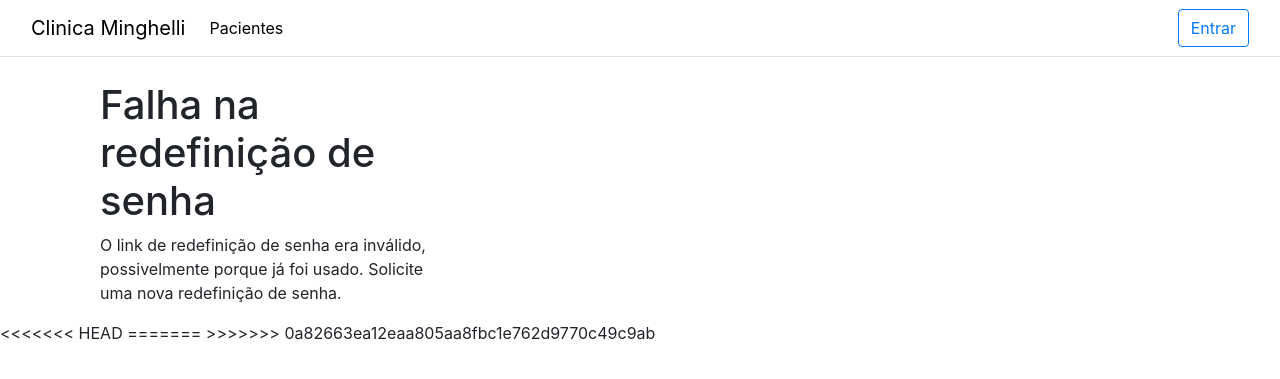
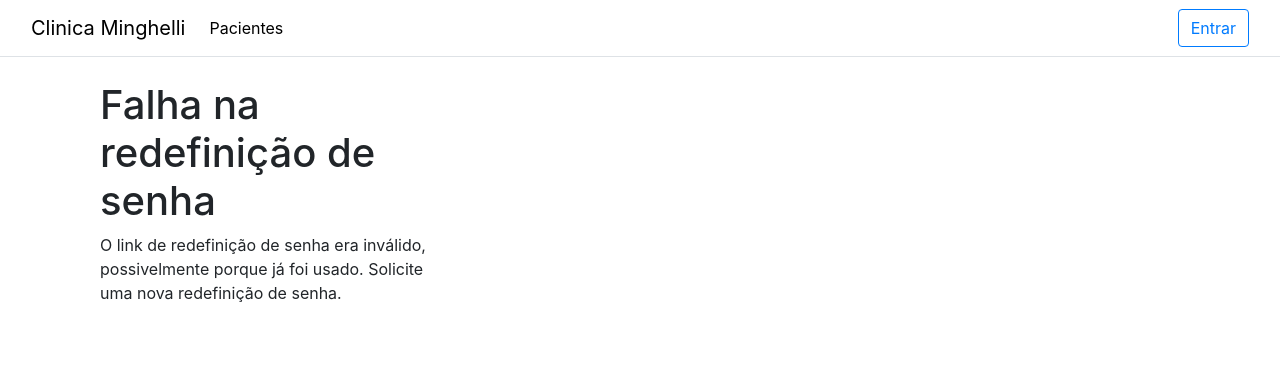
Before and after one commit to EmmanuelVeiga/Clinic, a Django app: page /accounts/reset/1/1/ in a window 1280 px wide. Shown: the top 379 px of the page. Run offline with Django 4.2, Linux system fonts and the light colour scheme; some libraries are stand-ins or nearby versions.

Commit message:
Fix: solve conflicts

```diff
--- a/patient/templates/base.html
+++ b/patient/templates/base.html
@@ -30,10 +30,6 @@
         <script src="https://cdn.jsdelivr.net/npm/@popperjs/core@2.11.6/dist/umd/popper.min.js" integrity="sha384-oBqDVmMz9ATKxIep9tiCxS/Z9fNfEXiDAYTujMAeBAsjFuCZSmKbSSUnQlmh/jp3" crossorigin="anonymous"></script>
         <script src="https://cdn.jsdelivr.net/npm/bootstrap@5.3.0-alpha1/dist/js/bootstrap.min.js" integrity="sha384-mQ93GR66B00ZXjt0YO5KlohRA5SY2XofN4zfuZxLkoj1gXtW8ANNCe9d5Y3eG5eD" crossorigin="anonymous"></script>
         <link href="https://stackpath.bootstrapcdn.com/bootstrap/4.1.3/css/bootstrap.min.css" rel="stylesheet" integrity="sha384-MCw98/SFnGE8fJT3GXwEOngsV7Zt27NXFoaoApmYm81iuXoPkFOJwJ8ERdknLPMO" crossorigin="anonymous">
-<<<<<<< HEAD
-<link rel="stylesheet" href="https://use.fontawesome.com/releases/v5.3.1/css/all.css" integrity="sha384-mzrmE5qonljUremFsqc01SB46JvROS7bZs3IO2EmfFsd15uHvIt+Y8vEf7N7fWAU" crossorigin="anonymous">
-=======
         <link rel="stylesheet" href="https://use.fontawesome.com/releases/v5.3.1/css/all.css" integrity="sha384-mzrmE5qonljUremFsqc01SB46JvROS7bZs3IO2EmfFsd15uHvIt+Y8vEf7N7fWAU" crossorigin="anonymous">
->>>>>>> 0a82663ea12eaa805aa8fbc1e762d9770c49c9ab
     </body>
 </html>
--- a/patient/templates/paciente.html
+++ b/patient/templates/paciente.html
@@ -7,11 +7,6 @@
     <div class="card-body">
         <h4 align="Center">PACIENTES</h4>
         <hr>
-<<<<<<< HEAD
-  <!--              <div class="form-outline mb-4">
-                    <input type="text" class="form-control"  placeholder="Pesquisar" name="search" id="search">
-                </div> -->
-=======
         <form method="GET" class="search-form">
            <div class="form-outline mb-4">
                <input type="text" class="form-control"  placeholder="Pesquisar" name="search" id="search">
@@ -21,7 +16,6 @@
         {% if search_query %}
             <h2> Result for " {{ search_query }}"</h2>
         {% endif %}
->>>>>>> 0a82663ea12eaa805aa8fbc1e762d9770c49c9ab
         <hr>
         <a class="btn btn-success float-right" href="{% url 'paciente_add' %}">NOVO</a>
         <br>
```
